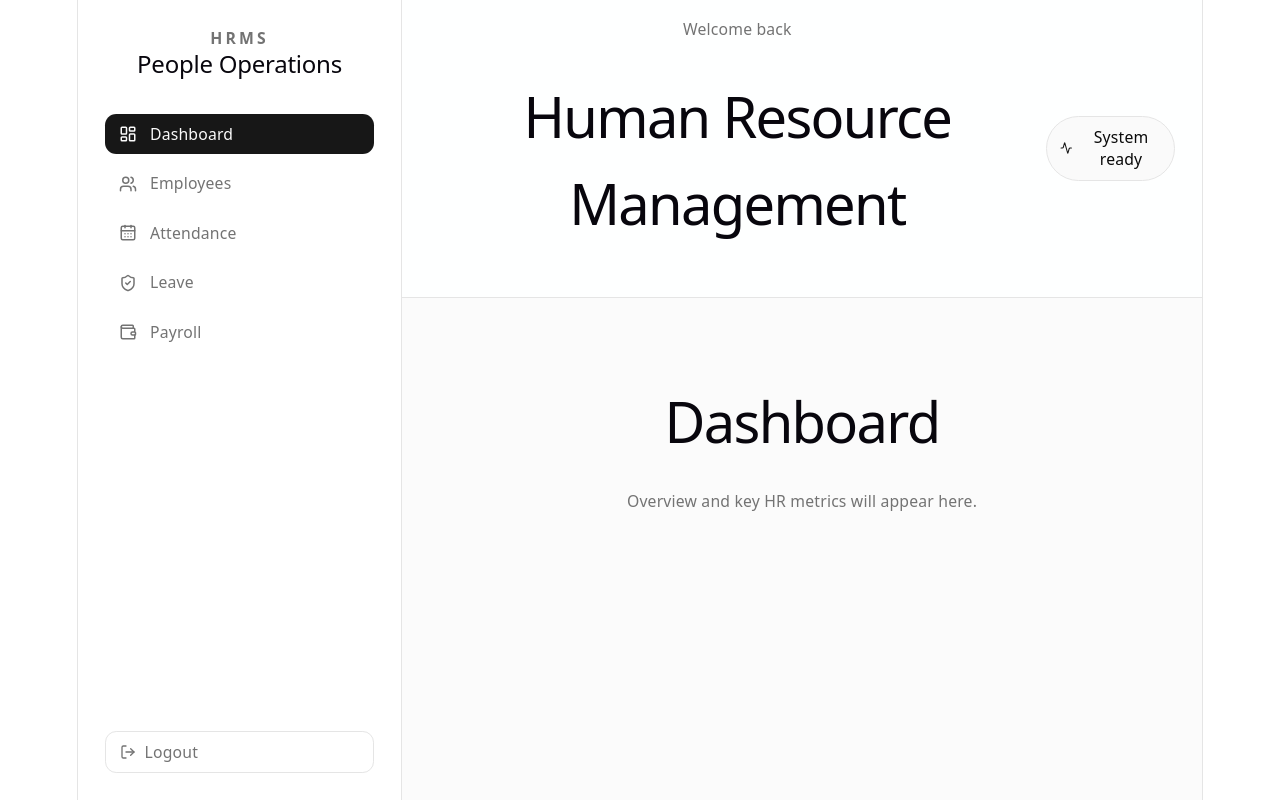
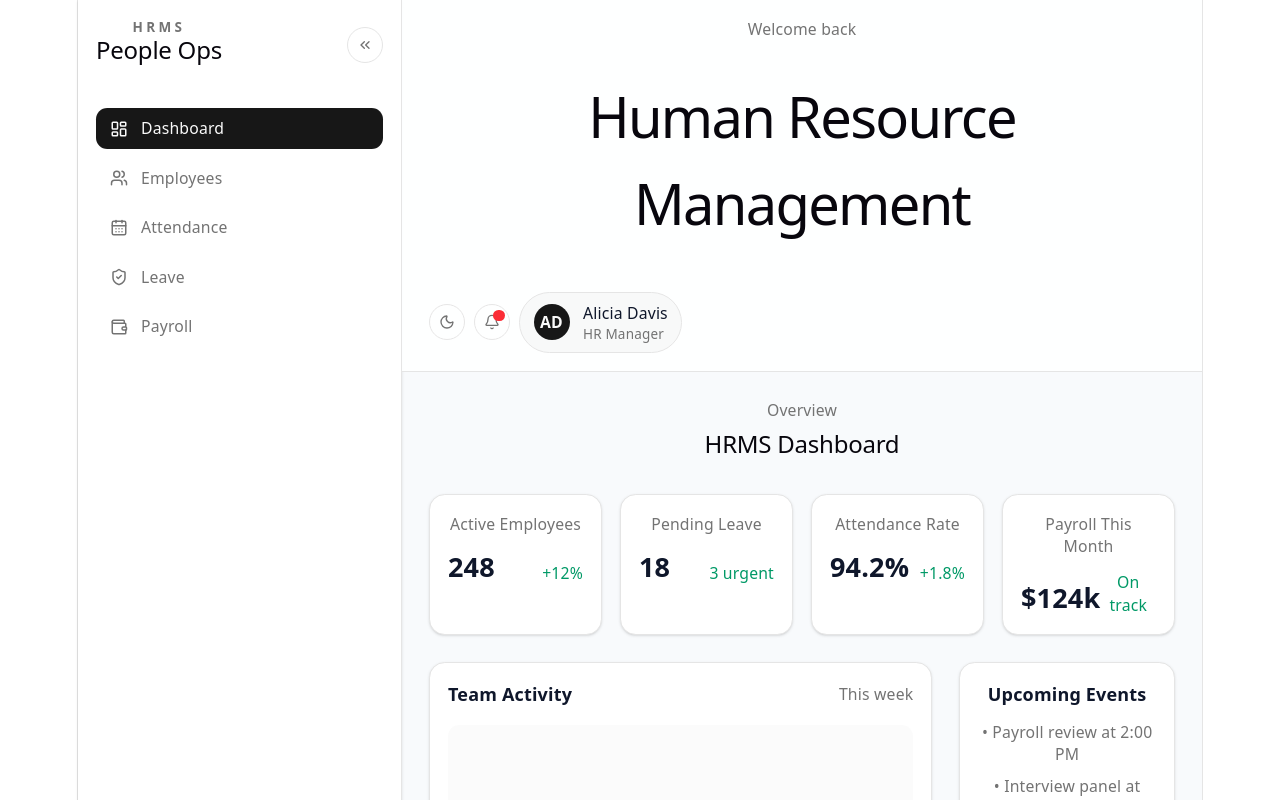
Before and after one commit to drashti777oo/Resources_careful_use, a React (Vite) app in the folder HRM/: page /login in a window 1280 px wide. Both pictures are taken after typing "Sample", "Sample123" into the empty fields and a click on the button "Continue to dashboard". Shown: the top 800 px of the page. Built offline with nearby package versions, Linux system fonts and the light colour scheme.

Commit message:
dashboard layout

```diff
--- a/HRM/src/components/layout/MainLayout.tsx
+++ b/HRM/src/components/layout/MainLayout.tsx
@@ -1,5 +1,18 @@
+import { useState } from "react"
 import { NavLink, Outlet } from "react-router-dom"
-import { Activity, CalendarDays, LayoutDashboard, LogOut, ShieldCheck, Users, Wallet } from "lucide-react"
+import {
+  Bell,
+  CalendarDays,
+  ChevronsLeft,
+  ChevronsRight,
+  LayoutDashboard,
+  LogOut,
+  Moon,
+  ShieldCheck,
+  Sun,
+  Users,
+  Wallet,
+} from "lucide-react"
 
 import { useAuth } from "@/hooks/useAuth"
 
@@ -13,14 +26,25 @@ const links = [
 
 export function MainLayout() {
   const { logout } = useAuth()
+  const [collapsed, setCollapsed] = useState(false)
+  const [darkMode, setDarkMode] = useState(false)
 
   return (
-    <div className="flex min-h-screen bg-muted/40">
-      <aside className="hidden w-72 flex-col justify-between border-r bg-background p-6 lg:flex">
+    <div className={`flex min-h-screen ${darkMode ? "dark bg-zinc-950 text-zinc-100" : "bg-slate-50 text-slate-900"}`}>
+      <aside className={`${collapsed ? "w-20" : "w-72"} hidden flex-col justify-between border-r bg-background/95 p-4 shadow-sm lg:flex`}>
         <div>
-          <div className="mb-8">
-            <p className="text-sm font-semibold uppercase tracking-[0.2em] text-muted-foreground">HRMS</p>
-            <h2 className="mt-2 text-xl font-semibold">People Operations</h2>
+          <div className="mb-8 flex items-center justify-between">
+            <div>
+              <p className="text-xs font-semibold uppercase tracking-[0.25em] text-muted-foreground">HRMS</p>
+              <h2 className="mt-1 text-lg font-semibold">People Ops</h2>
+            </div>
+            <button
+              type="button"
+              onClick={() => setCollapsed((value) => !value)}
+              className="rounded-full border p-2 text-muted-foreground transition hover:bg-accent"
+            >
+              {collapsed ? <ChevronsRight size={16} /> : <ChevronsLeft size={16} />}
+            </button>
           </div>
 
           <nav className="space-y-2">
@@ -30,12 +54,14 @@ export function MainLayout() {
                 to={to}
                 className={({ isActive }) =>
                   `flex items-center gap-3 rounded-lg px-3 py-2 text-sm font-medium transition ${
-                    isActive ? "bg-primary text-primary-foreground" : "text-muted-foreground hover:bg-accent hover:text-foreground"
+                    isActive
+                      ? "bg-primary text-primary-foreground"
+                      : "text-muted-foreground hover:bg-accent hover:text-foreground"
                   }`
                 }
               >
                 <Icon size={18} />
-                {label}
+                {!collapsed ? <span>{label}</span> : null}
               </NavLink>
             ))}
           </nav>
@@ -47,25 +73,101 @@ export function MainLayout() {
           className="flex items-center gap-2 rounded-lg border px-3 py-2 text-sm text-muted-foreground transition hover:bg-accent hover:text-foreground"
         >
           <LogOut size={16} />
-          Logout
+          {!collapsed ? <span>Logout</span> : null}
         </button>
       </aside>
 
       <div className="flex-1">
         <header className="border-b bg-background/90 px-4 py-4 backdrop-blur sm:px-6">
-          <div className="flex items-center justify-between">
+          <div className="flex flex-wrap items-center justify-between gap-3">
             <div>
               <p className="text-sm text-muted-foreground">Welcome back</p>
               <h1 className="text-lg font-semibold">Human Resource Management</h1>
             </div>
-            <div className="flex items-center gap-2 rounded-full border bg-muted/50 px-3 py-2 text-sm">
-              <Activity size={16} className="text-primary" />
-              System ready
+
+            <div className="flex items-center gap-2">
+              <button
+                type="button"
+                onClick={() => setDarkMode((value) => !value)}
+                className="rounded-full border p-2 text-muted-foreground transition hover:bg-accent"
+              >
+                {darkMode ? <Sun size={16} /> : <Moon size={16} />}
+              </button>
+
+              <button
+                type="button"
+                className="relative rounded-full border p-2 text-muted-foreground transition hover:bg-accent"
+              >
+                <Bell size={16} />
+                <span className="absolute right-1 top-1 h-2.5 w-2.5 rounded-full bg-red-500" />
+              </button>
+
+              <div className="flex items-center gap-3 rounded-full border bg-muted/60 px-3 py-2">
+                <div className="flex h-8 w-8 items-center justify-center rounded-full bg-primary text-sm font-semibold text-primary-foreground">
+                  AD
+                </div>
+                <div className="hidden text-left sm:block">
+                  <p className="text-sm font-medium">Alicia Davis</p>
+                  <p className="text-xs text-muted-foreground">HR Manager</p>
+                </div>
+              </div>
             </div>
           </div>
         </header>
 
         <main className="p-4 sm:p-6">
+          <div className="mb-6 flex flex-col gap-2">
+            <p className="text-sm text-muted-foreground">Overview</p>
+            <h2 className="text-2xl font-semibold">HRMS Dashboard</h2>
+          </div>
+
+          <div className="grid gap-4 md:grid-cols-2 xl:grid-cols-4">
+            {[
+              { title: "Active Employees", value: "248", change: "+12%" },
+              { title: "Pending Leave", value: "18", change: "3 urgent" },
+              { title: "Attendance Rate", value: "94.2%", change: "+1.8%" },
+              { title: "Payroll This Month", value: "$124k", change: "On track" },
+            ].map((card) => (
+              <div key={card.title} className="rounded-xl border bg-background p-4 shadow-sm">
+                <p className="text-sm text-muted-foreground">{card.title}</p>
+                <div className="mt-3 flex items-end justify-between">
+                  <span className="text-2xl font-semibold">{card.value}</span>
+                  <span className="text-sm text-emerald-600">{card.change}</span>
+                </div>
+              </div>
+            ))}
+          </div>
+
+          <div className="mt-6 grid gap-6 xl:grid-cols-[1.4fr_0.6fr]">
+            <div className="rounded-xl border bg-background p-4 shadow-sm">
+              <div className="mb-4 flex items-center justify-between">
+                <h3 className="font-semibold">Team Activity</h3>
+                <span className="text-sm text-muted-foreground">This week</span>
+              </div>
+              <div className="flex h-48 items-center justify-center rounded-lg bg-muted/40 text-sm text-muted-foreground">
+                Activity chart placeholder
+              </div>
+            </div>
+
+            <div className="space-y-4">
+              <div className="rounded-xl border bg-background p-4 shadow-sm">
+                <h3 className="font-semibold">Upcoming Events</h3>
+                <ul className="mt-3 space-y-2 text-sm text-muted-foreground">
+                  <li>• Payroll review at 2:00 PM</li>
+                  <li>• Interview panel at 4:30 PM</li>
+                  <li>• Leave approvals by 6:00 PM</li>
+                </ul>
+              </div>
+              <div className="rounded-xl border bg-background p-4 shadow-sm">
+                <h3 className="font-semibold">Quick Actions</h3>
+                <div className="mt-3 flex flex-wrap gap-2">
+                  <button className="rounded-full bg-primary px-3 py-2 text-sm text-primary-foreground">Add Employee</button>
+                  <button className="rounded-full border px-3 py-2 text-sm">Approve Leave</button>
+                </div>
+              </div>
+            </div>
+          </div>
+
           <Outlet />
         </main>
       </div>
```
